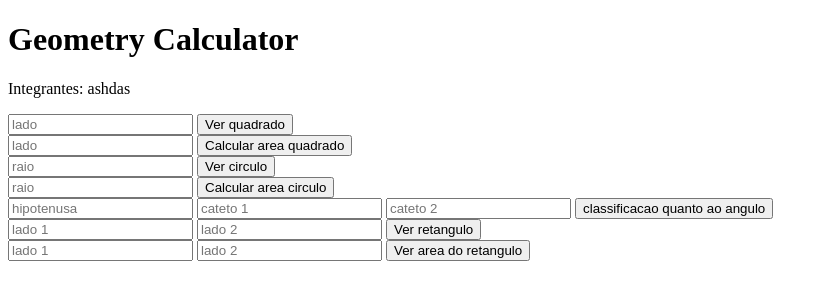
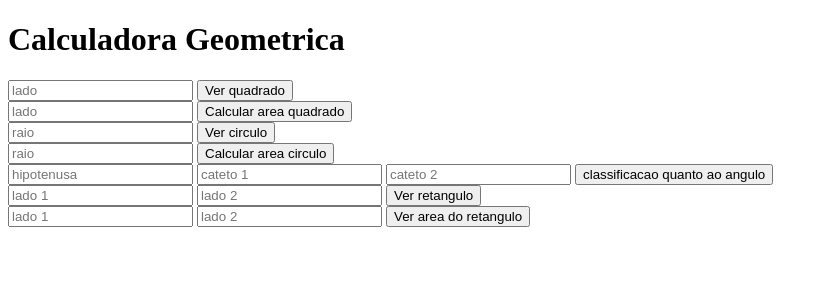
Before and after one commit to Sarmuns/trabNuvem, a website: page index.html in a window 1280 px wide. Shown: the whole page, without its empty margins (0-828 px from the left). Drawn offline with Linux system fonts and the light colour scheme.

Commit message:
minor changes in homepage

```diff
--- a/index.html
+++ b/index.html
@@ -4,8 +4,7 @@
   <meta charset="UTF-8">
 </head>
 <body>
-  <h1>Geometry Calculator</h1>
-  <p>Integrantes: ashdas</p>
+  <h1>Calculadora Geometrica</h1>
   <div>
   <form action="http://localhost:3000/quadrado">
     <input type="text" name="lado" placeholder="lado" required>
```
Also changed, not shown: app.css (deleted).
